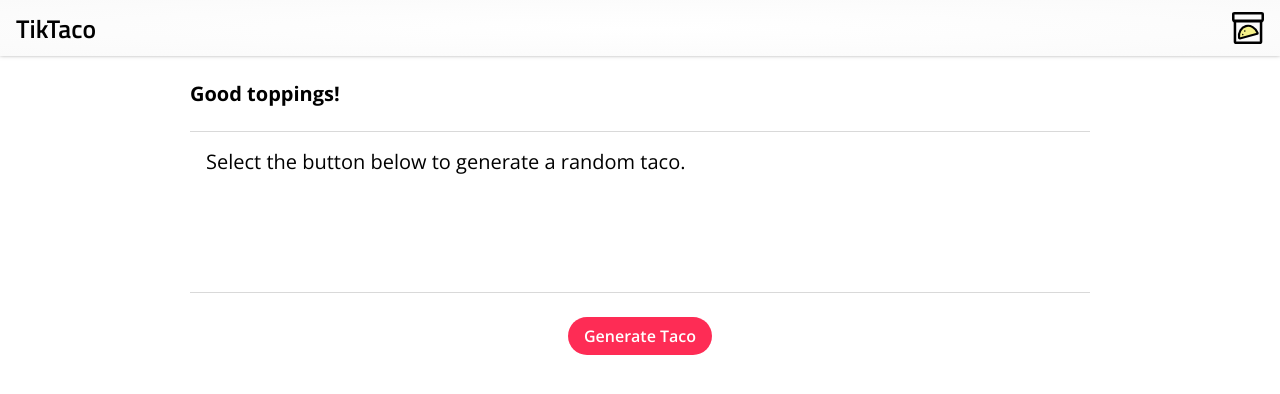
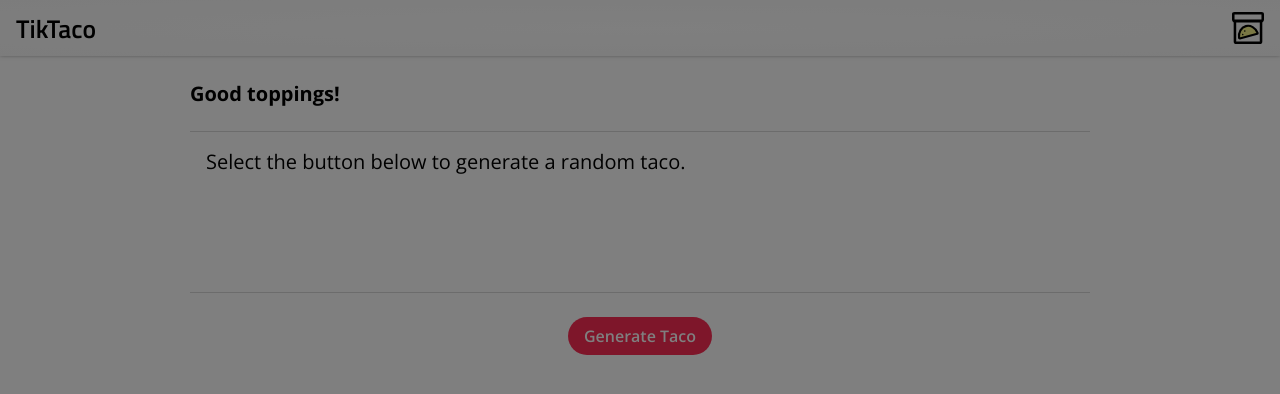
Before and after one commit to jon-schlandt/TikTaco, a React (Create React App) app: page / in a window 1280 px wide. Shown: the top 394 px of the page. Built offline with nearby package versions, Linux system fonts and the light colour scheme.

Commit message:
Add initial files and structure for SiteNotification, render in App

```diff
--- a/src/ Components/App/App.css
+++ b/src/ Components/App/App.css
@@ -1,7 +1,9 @@
 .App {
   height: 100%;
+  position: relative;
   display: grid;
   grid-template-rows: 3.5rem auto 3.25rem;
+  overflow: hidden;
 }
 
 main {
--- a/src/ Components/App/App.tsx
+++ b/src/ Components/App/App.tsx
@@ -2,6 +2,7 @@ import { useState, useEffect } from 'react'
 import { Route } from 'react-router-dom'
 
 import Header from '../Header/Header'
+import SiteNotification from '../SiteNotification/SiteNotification'
 import TacoGenerator from '../TacoGenerator/TacoGenerator'
 import TacoDetails from '../TacoDetails/TacoDetails'
 import Favorites from '../Favorites/Favorites'
@@ -54,6 +55,7 @@ function App() {
   return (
     <div className="App">
       <Header />
+      <SiteNotification />
       <Route exact path='/'>
         <main>
           <TacoGenerator
--- /dev/null
+++ b/src/ Components/SiteNotification/SiteNotification.css
@@ -0,0 +1,14 @@
+.sn-overlay {
+  background: rgba(0, 0, 0, 0.5);
+  height: 100%;
+  position: fixed;
+  top: 0;
+  right: 0;
+  bottom: 0;
+  left: 0;
+  display: flex;
+  justify-content: center;
+  align-items: center;
+  overflow: auto;
+  z-index: 2;
+}
--- /dev/null
+++ b/src/ Components/SiteNotification/SiteNotification.tsx
@@ -0,0 +1,9 @@
+import './SiteNotification.css'
+
+export default function SiteNotification() {
+  return (
+    <div className='sn-overlay'>
+
+    </div>
+  )
+}
```
Lines whose indentation alone changed are shown as unchanged.
